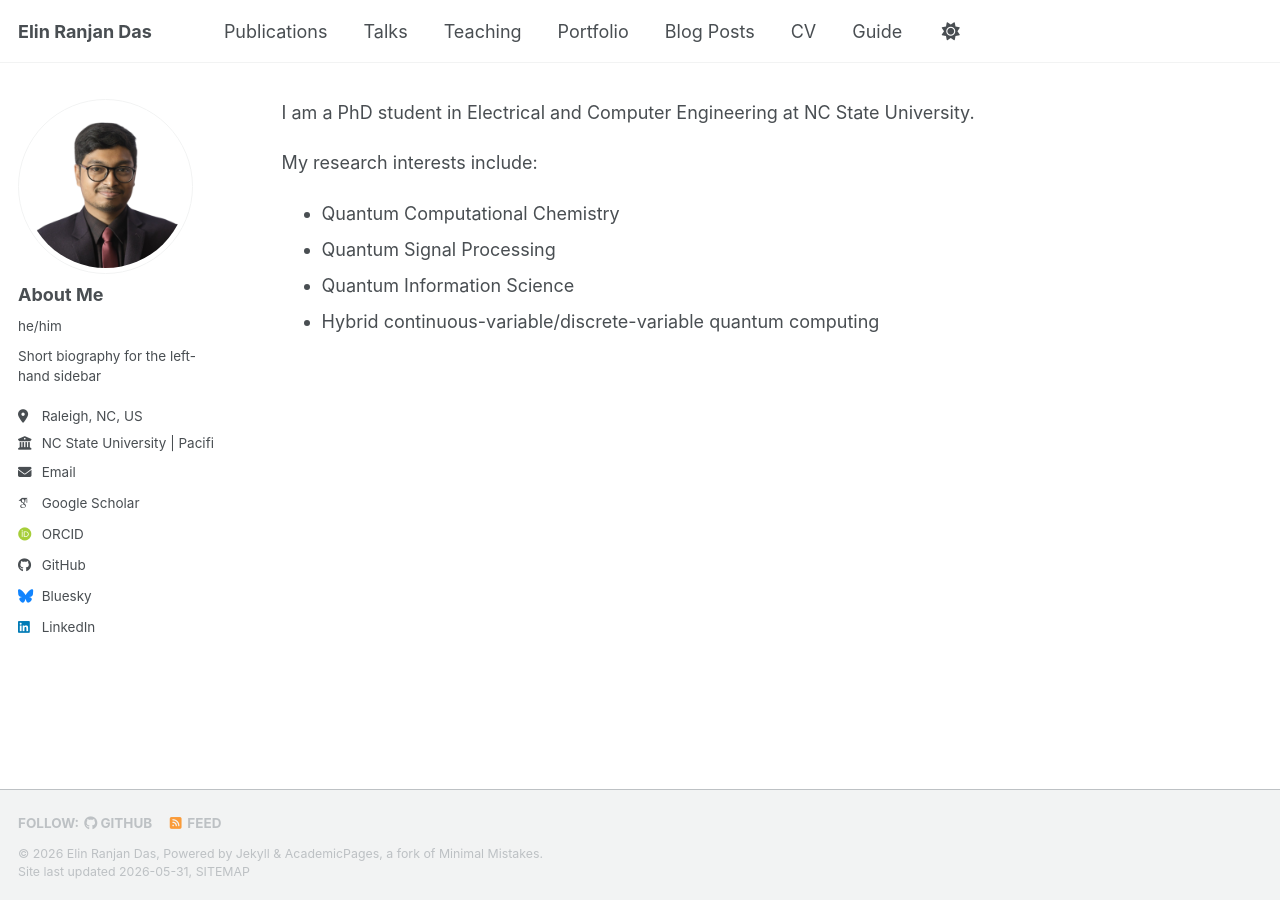
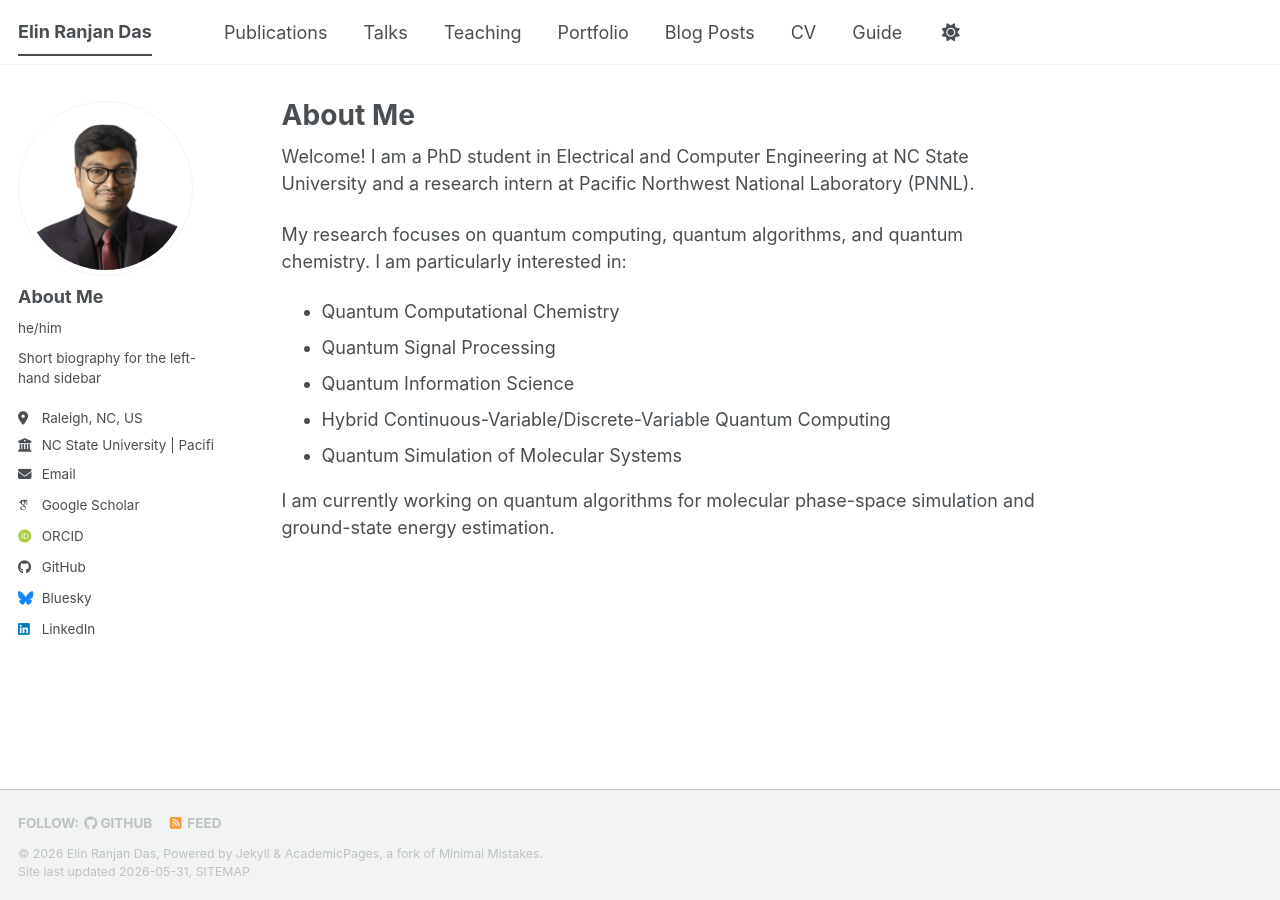
Before and after one commit to ElinRanjan/ElinRanjan.github.io, a Jekyll site: the page built from _pages/about.md, in a window 1280 px wide. Built offline with Jekyll 4.4.1, drawn with Linux system fonts in a browser that asks for light colours; some web fonts are replaced; our own code applies the rules of GitHub Pages for plain Markdown files; a script bundle is joined from its source files by our own code; library files that are not in the unit come from our copies.

Commit message:
Update about.md

```diff
--- a/_pages/about.md
+++ b/_pages/about.md
@@ -1,8 +1,20 @@
-I am a PhD student in Electrical and Computer Engineering at NC State University.
+---
+permalink: /
+title: "About Me"
+author_profile: true
+redirect_from:
+  - /about/
+  - /about.html
+---
 
-My research interests include:
+Welcome! I am a PhD student in Electrical and Computer Engineering at NC State University and a research intern at Pacific Northwest National Laboratory (PNNL).
+
+My research focuses on quantum computing, quantum algorithms, and quantum chemistry. I am particularly interested in:
 
 - Quantum Computational Chemistry
 - Quantum Signal Processing
 - Quantum Information Science
-- Hybrid continuous-variable/discrete-variable quantum computing
+- Hybrid Continuous-Variable/Discrete-Variable Quantum Computing
+- Quantum Simulation of Molecular Systems
+
+I am currently working on quantum algorithms for molecular phase-space simulation and ground-state energy estimation.
```
